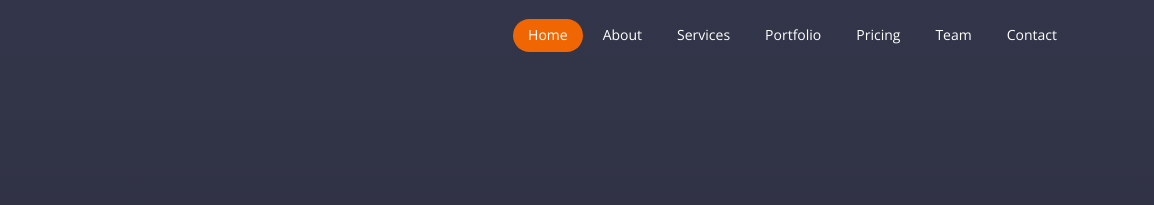
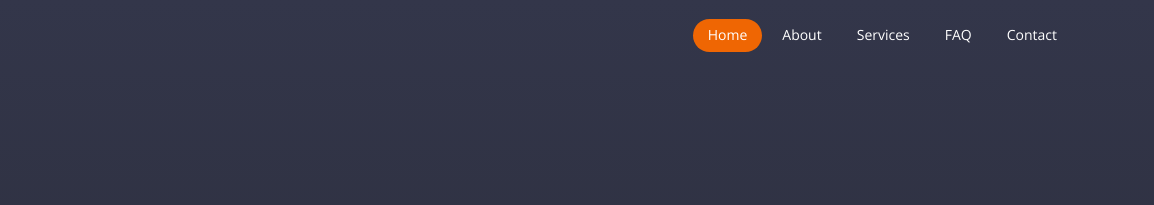
Before and after one commit to goldem1217/titanlab, a plain HTML site: page index.html in a window 1280 px wide. Shown: the top 205 px of the page, 126-1280 px from the left. Drawn offline with nearby package versions, Linux system fonts and the light colour scheme; files whose address does not match are found by name.

Commit message:
minor update, commented out extraneous content

```diff
--- a/index.html
+++ b/index.html
@@ -52,9 +52,10 @@
           <li><a class="nav-link scrollto active" href="#hero">Home</a></li>
           <li><a class="nav-link scrollto" href="#about">About</a></li>
           <li><a class="nav-link scrollto" href="#services">Services</a></li>
-          <li><a class="nav-link scrollto " href="#portfolio">Portfolio</a></li>
-          <li><a class="nav-link scrollto" href="#pricing">Pricing</a></li>
-          <li><a class="nav-link scrollto" href="#team">Team</a></li>
+          <!-- <li><a class="nav-link scrollto " href="#portfolio">Portfolio</a></li> -->
+          <!-- <li><a class="nav-link scrollto" href="#pricing">Pricing</a></li> -->
+          <!-- <li><a class="nav-link scrollto" href="#team">Team</a></li> -->
+          <li><a class="nav-link scrollto" href="#faq">FAQ</a></li>
           <li><a class="nav-link scrollto" href="#contact">Contact</a></li>
         </ul>
         <i class="bi bi-list mobile-nav-toggle"></i>
@@ -372,7 +373,7 @@
     </section><!-- End Services Section -->
 
     <!-- ======= Portfolio Section ======= -->
-    <section id="portfolio" class="portfolio">
+    <!-- <section id="portfolio" class="portfolio">
       <div class="container">
 
         <div class="section-title" data-aos="zoom-out">
@@ -481,8 +482,9 @@
 
         </div>
 
-      </div>
-    </section><!-- End Portfolio Section -->
+      </div> -->
+    <!-- </section>
+      End Portfolio Section -->
 
     <!-- ======= Testimonials Section ======= -->
     <section id="testimonials" class="testimonials">
@@ -569,7 +571,7 @@
     </section><!-- End Testimonials Section -->
 
     <!-- ======= Pricing Section ======= -->
-    <section id="pricing" class="pricing">
+    <!-- <section id="pricing" class="pricing">
       <div class="container">
 
         <div class="section-title" data-aos="zoom-out">
@@ -650,8 +652,8 @@
 
         </div>
 
-      </div>
-    </section><!-- End Pricing Section -->
+      </div> -->
+    <!-- </section>End Pricing Section -->
 
     <!-- ======= F.A.Q Section ======= -->
     <section id="faq" class="faq">
@@ -724,7 +726,7 @@
     </section><!-- End F.A.Q Section -->
 
     <!-- ======= Team Section ======= -->
-    <section id="team" class="team">
+    <!-- <section id="team" class="team">
       <div class="container">
 
         <div class="section-title" data-aos="zoom-out">
@@ -809,7 +811,7 @@
         </div>
 
       </div>
-    </section><!-- End Team Section -->
+    </section>End Team Section -->
 
     <!-- ======= Contact Section ======= -->
     <section id="contact" class="contact">
```
Also changed, not shown: assets/img/favicon.png.
